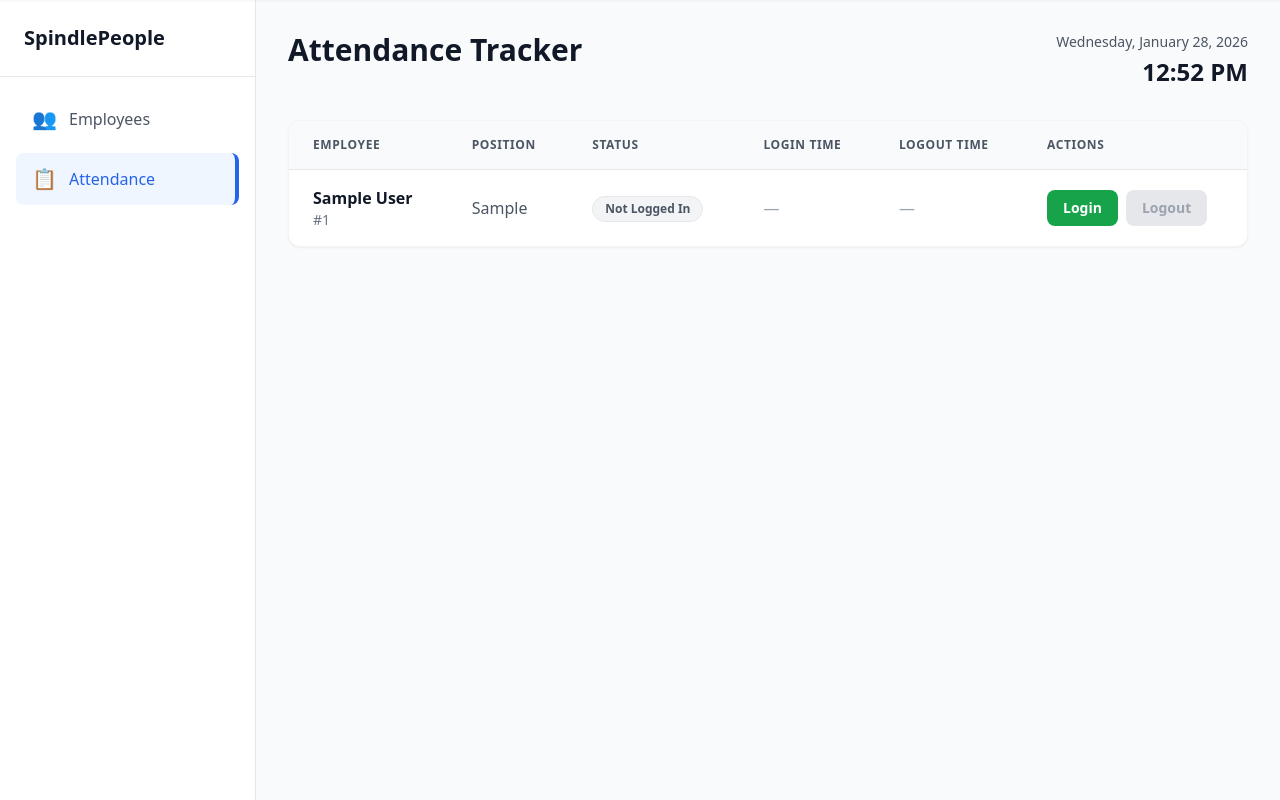
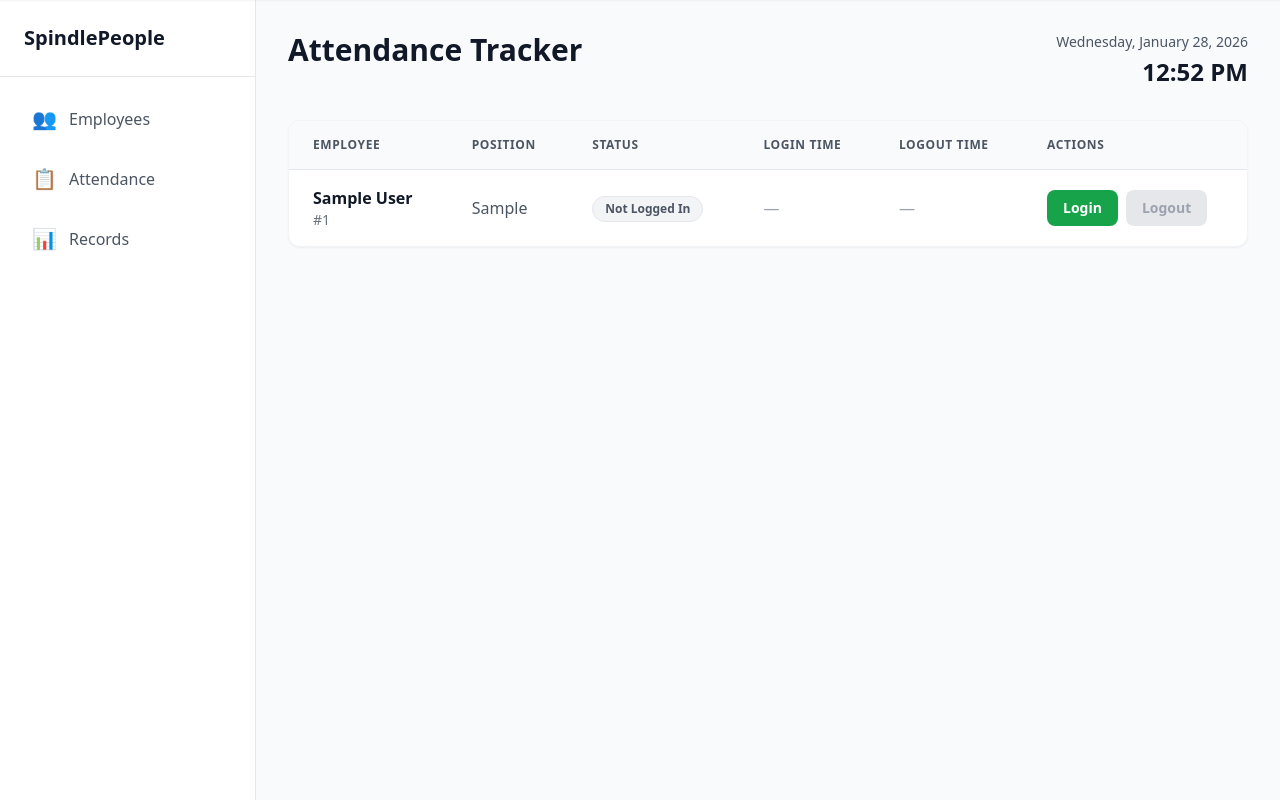
Before and after one commit to ShahuSardar-py/SpindleOne, a Flask app: template SpindlePeople/templates/Logattendance.html in a window 1280 px wide. Shown: the part 65-865 px from the top of the page. Run offline with Flask 3, Linux system fonts and the light colour scheme; the template is opened without the code that fills it: values that come from a table or form of the project are taken from there, others are empty; tables that the repository leaves empty hold one stand-in row (values such as "Sample post"); some libraries are stand-ins or nearby versions.

Commit message:
fixed sidebar  for the Spindlepoeple module

```diff
--- a/SpindlePeople/templates/Logattendance.html
+++ b/SpindlePeople/templates/Logattendance.html
@@ -9,14 +9,19 @@
         </div>
         <nav class="p-4">
             <a href="{{ url_for('spindlepeople.employee') }}"
-               class="flex items-center gap-3 px-4 py-3 text-gray-600 hover:bg-gray-50 rounded-lg font-medium transition-colors mb-2">
+               class="flex items-center gap-3 px-4 py-3 rounded-lg font-medium transition-colors mb-2 {% if request.endpoint == 'spindlepeople.employee' %}text-primary-600 bg-primary-50 border-r-4 border-primary-600{% else %}text-gray-600 hover:bg-gray-50{% endif %}">
                 <span class="text-xl">👥</span>
                 <span>Employees</span>
             </a>
             <a href="{{ url_for('spindlepeople.logattendance') }}"
-               class="flex items-center gap-3 px-4 py-3 text-primary-600 bg-primary-50 rounded-lg font-medium border-r-4 border-primary-600">
+               class="flex items-center gap-3 px-4 py-3 rounded-lg font-medium transition-colors mb-2 {% if request.endpoint == 'spindlepeople.logattendance' %}text-primary-600 bg-primary-50 border-r-4 border-primary-600{% else %}text-gray-600 hover:bg-gray-50{% endif %}">
                 <span class="text-xl">📋</span>
                 <span>Attendance</span>
+            </a>
+            <a href="{{ url_for('spindlepeople.attendance') }}"
+               class="flex items-center gap-3 px-4 py-3 rounded-lg font-medium transition-colors {% if request.endpoint == 'spindlepeople.attendance' %}text-primary-600 bg-primary-50 border-r-4 border-primary-600{% else %}text-gray-600 hover:bg-gray-50{% endif %}">
+                <span class="text-xl">📊</span>
+                <span>Records</span>
             </a>
         </nav>
     </aside>
--- a/SpindlePeople/templates/employees.html
+++ b/SpindlePeople/templates/employees.html
@@ -9,17 +9,17 @@
         </div>
         <nav class="p-4">
             <a href="{{ url_for('spindlepeople.employee') }}"
-               class="flex items-center gap-3 px-4 py-3 text-primary-600 bg-primary-50 rounded-lg font-medium border-r-4 border-primary-600 mb-2">
+               class="flex items-center gap-3 px-4 py-3 rounded-lg font-medium transition-colors mb-2 {% if request.endpoint == 'spindlepeople.employee' %}text-primary-600 bg-primary-50 border-r-4 border-primary-600{% else %}text-gray-600 hover:bg-gray-50{% endif %}">
                 <span class="text-xl">👥</span>
                 <span>Employees</span>
             </a>
             <a href="{{ url_for('spindlepeople.logattendance') }}"
-               class="flex items-center gap-3 px-4 py-3 text-gray-600 hover:bg-gray-50 rounded-lg font-medium transition-colors">
+               class="flex items-center gap-3 px-4 py-3 rounded-lg font-medium transition-colors mb-2 {% if request.endpoint == 'spindlepeople.logattendance' %}text-primary-600 bg-primary-50 border-r-4 border-primary-600{% else %}text-gray-600 hover:bg-gray-50{% endif %}">
                 <span class="text-xl">📋</span>
                 <span>Attendance</span>
             </a>
             <a href="{{ url_for('spindlepeople.attendance') }}"
-               class="flex items-center gap-3 px-4 py-3 text-primary-600 bg-primary-50 rounded-lg font-medium border-r-4 border-primary-600">
+               class="flex items-center gap-3 px-4 py-3 rounded-lg font-medium transition-colors {% if request.endpoint == 'spindlepeople.attendance' %}text-primary-600 bg-primary-50 border-r-4 border-primary-600{% else %}text-gray-600 hover:bg-gray-50{% endif %}">
                 <span class="text-xl">📊</span>
                 <span>Records</span>
             </a>
```
Also changed, not shown: SpindlePeople/templates/attendance.html (+4 -4 lines), app/core/__init__.py (line endings or trailing spaces).
